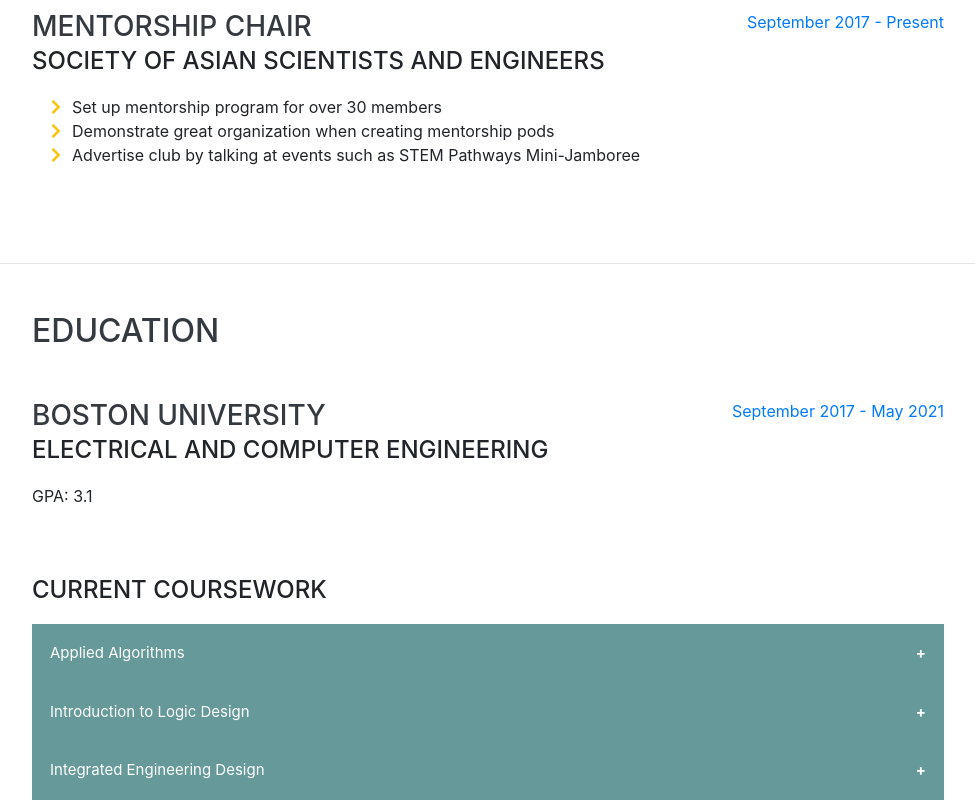
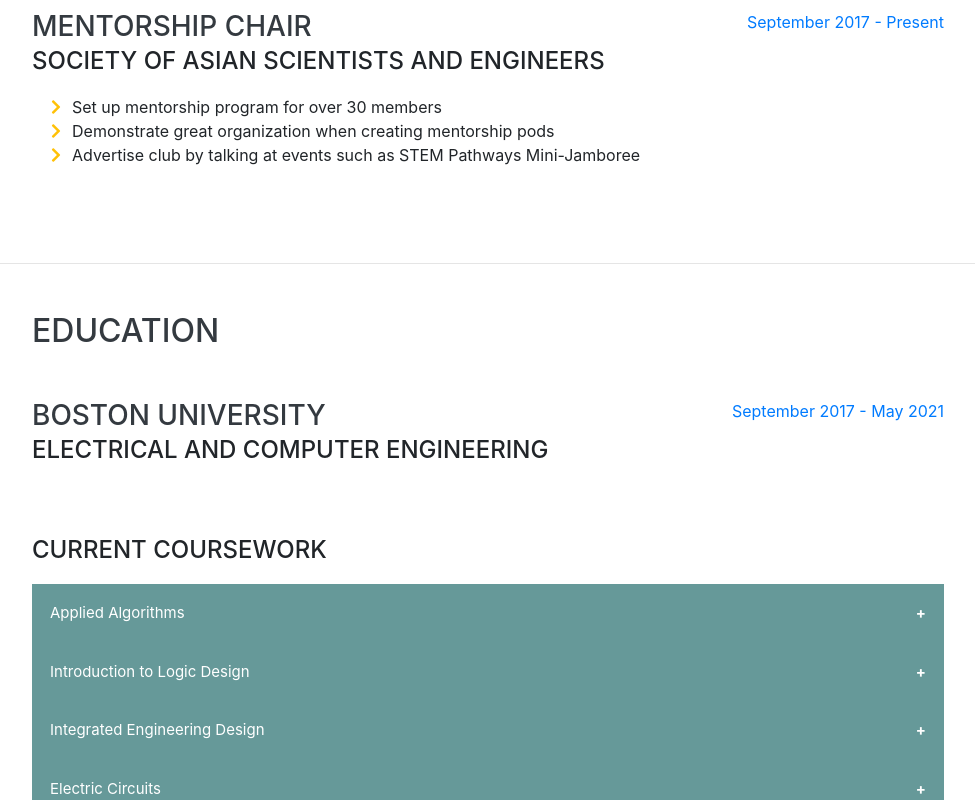
Before and after one commit to nchen357/resume, a website with bundled scripts: page index.html in a window 1280 px wide. Shown: the part 1469-2269 px from the top of the page, without its empty margins (288-1263 px from the left). Built offline with nearby package versions, Linux system fonts and the light colour scheme; a web font is replaced by a local one.

Commit message:
basic info
resume and picture update for junior spring

```diff
--- a/index.html
+++ b/index.html
@@ -172,7 +172,7 @@
           <div class="resume-content">
             <h3 class="mb-0">Boston University</h3>
             <div class="subheading mb-3">Electrical and Computer Engineering</div>
-            <p>GPA: 3.1</p>
+
           </div>
           <div class="resume-date text-md-right">
             <span class="text-primary">September 2017 - May 2021</span>
```
Also changed, not shown: img/profile.PNG (added), img/profile.jpg, 1 other file.
